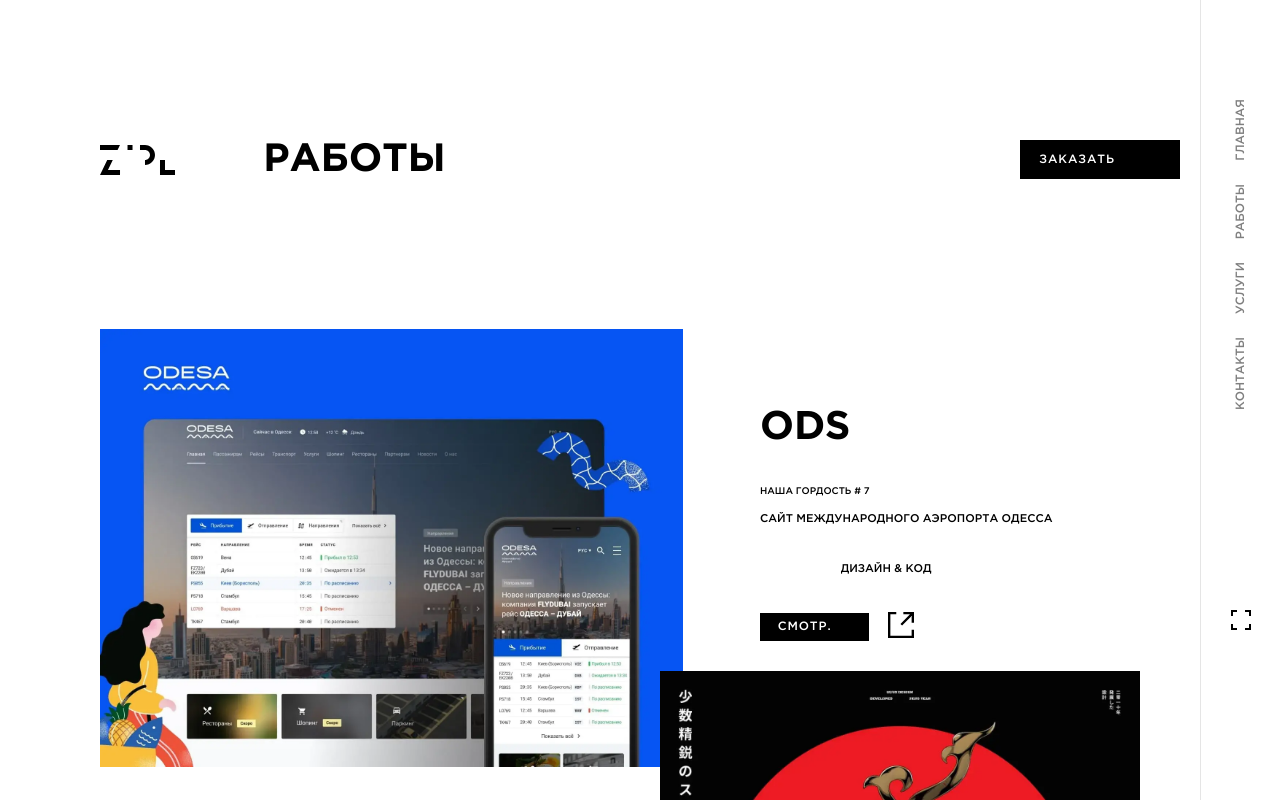
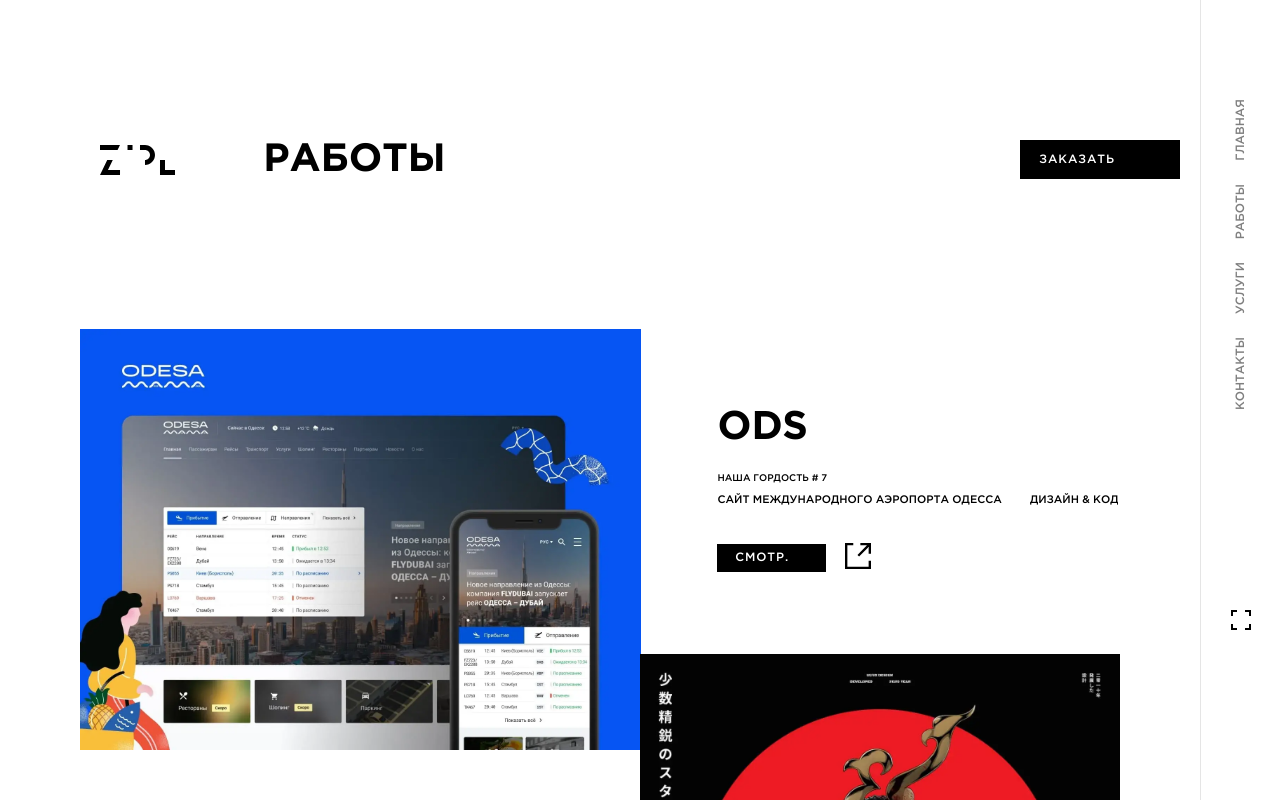
Before and after one commit to AnatolyKostarev/kojo, a React (Create React App) app: page /works in a window 1280 px wide. Shown: the top 800 px of the page. Built offline with nearby package versions, Linux system fonts and the light colour scheme.

Commit message:
Fix Works comp styles to vh, vw

```diff
--- a/src/components/works/Works.module.css
+++ b/src/components/works/Works.module.css
@@ -1,6 +1,6 @@
 .container {
-  max-width: 1920px;
-  padding: 0 100px;
+  max-width: 100vw;
+  padding: 0 6.25vw;
   box-sizing: content-box;
 }
 
@@ -9,13 +9,13 @@
   justify-content: flex-start;
   align-items: flex-start;
   margin-bottom: 5vh;
-  max-width: 1560px;
+  max-width: 81.25vw;
   box-sizing: content-box;
 }
 
 .works__img {
   position: relative;
-  flex-basis: 54%;
+  flex-basis: 43.88vw;
   overflow: hidden;
 }
 
@@ -53,7 +53,7 @@
 
 .title {
   position: relative;
-  margin-bottom: 40px;
+  margin-bottom: 3.33vh;
   font-family: "GothamProBold", sans-serif;
   font-size: 5vh;
   text-transform: uppercase;
@@ -69,7 +69,7 @@
 .counter,
 .counter__left {
   position: relative;
-  margin-bottom: 15px;
+  margin-bottom: 1.25vh;
   font-family: "GothamProMedium", sans-serif;
   font-size: 1.2vh;
   line-height: 1.2vh;
@@ -95,8 +95,8 @@
   position: relative;
   display: inline-block;
   margin-bottom: 4vh;
-  font-size: 1.4vh;
-  line-height: 1.9vh;
+  font-size: 1.36vh;
+  line-height: 1.85vh;
   text-align: left;
   text-transform: uppercase;
   color: transparent;
@@ -133,7 +133,7 @@
 }
 
 .action {
-  margin-left: 20%;
+  margin-left: 2.2vw;
   text-align: right;
 }
 
```
